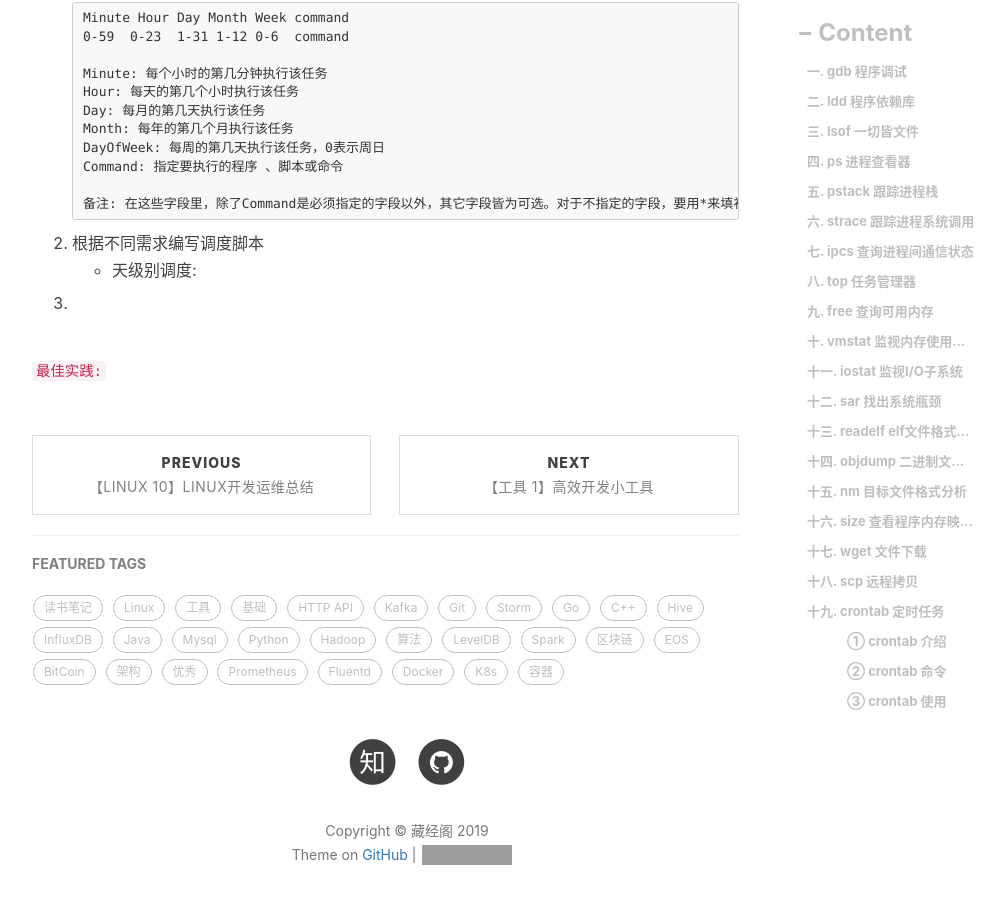
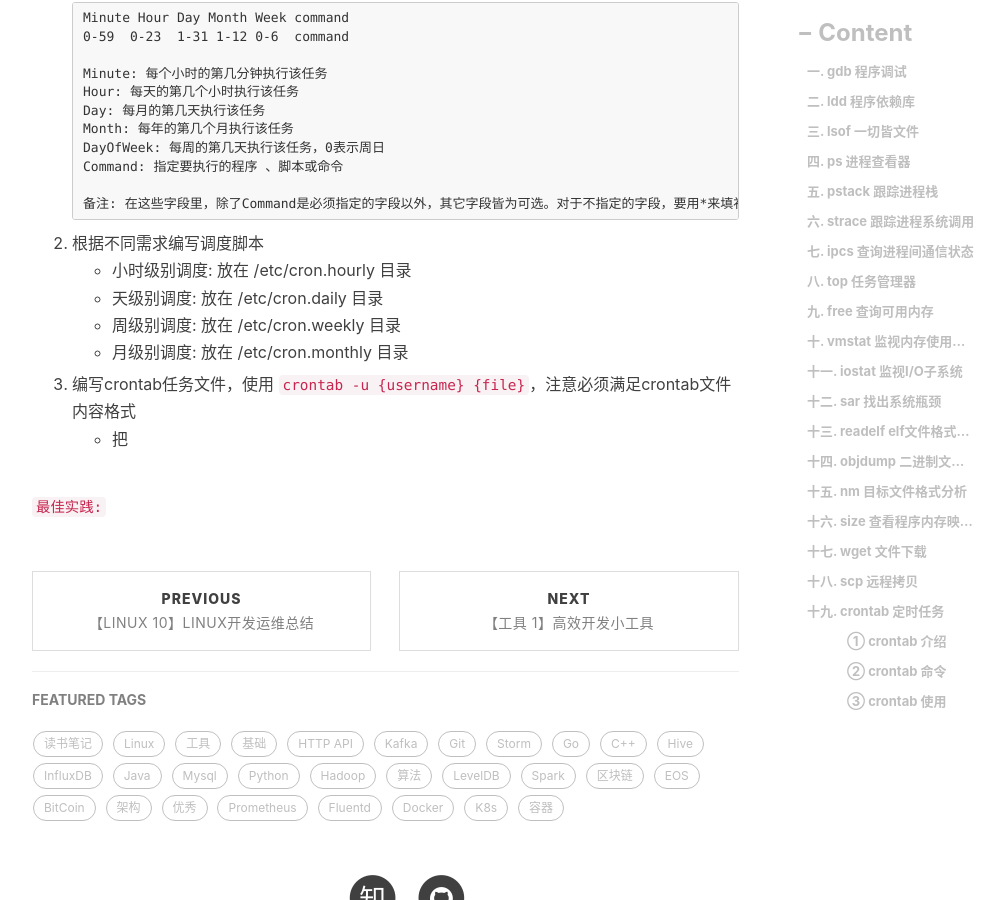
Before and after one commit to engru/chenguolin.github.io, a Jekyll site: the page built from _posts/2016-09-27-【Linux-11】Linux最常用运维工具.md, in a window 1280 px wide and 900 px high, scrolled down 3659 px. Shown: the whole window, without its empty margins (233-1237 px from the left). Built offline with Jekyll 4.4.1, drawn with Linux system fonts in a browser that asks for light colours; nearby versions of some CDN libraries; comment, search, counter and statistics services are not loaded; grey boxes are pictures that could not be loaded.

Commit message:
Update 2016-09-27-【Linux-11】Linux最常用运维工具.md

````diff
--- a/_posts/2016-09-27-【Linux-11】Linux最常用运维工具.md
+++ b/_posts/2016-09-27-【Linux-11】Linux最常用运维工具.md
@@ -107,7 +107,11 @@ tags:         #标签
    备注: 在这些字段里，除了Command是必须指定的字段以外，其它字段皆为可选。对于不指定的字段，要用*来填补其位置
    ```
 2. 根据不同需求编写调度脚本
-   + 天级别调度:
-3.
+   + 小时级别调度: 放在 /etc/cron.hourly 目录
+   + 天级别调度: 放在 /etc/cron.daily 目录
+   + 周级别调度: 放在 /etc/cron.weekly 目录
+   + 月级别调度: 放在 /etc/cron.monthly 目录
+3. 编写crontab任务文件，使用 `crontab -u {username} {file}`，注意必须满足crontab文件内容格式
+   + 把
 
 `最佳实践: `
````
